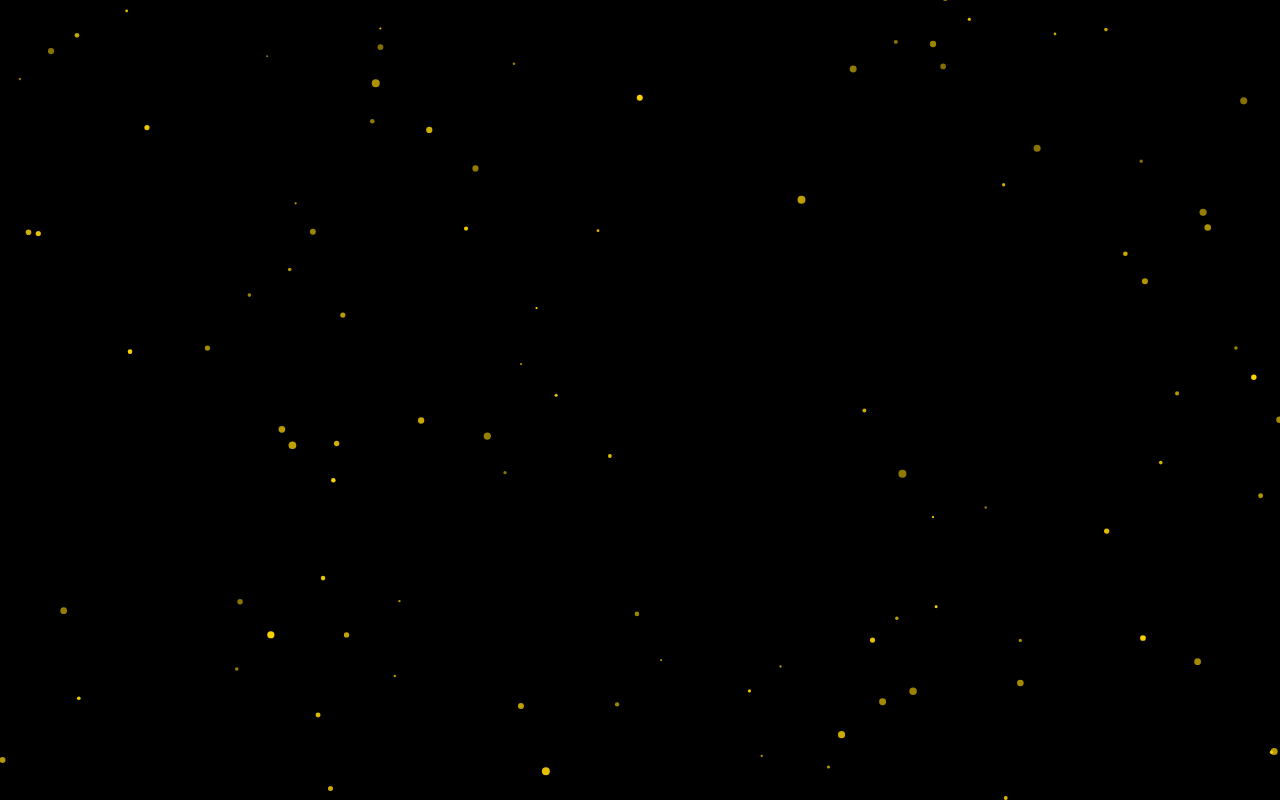
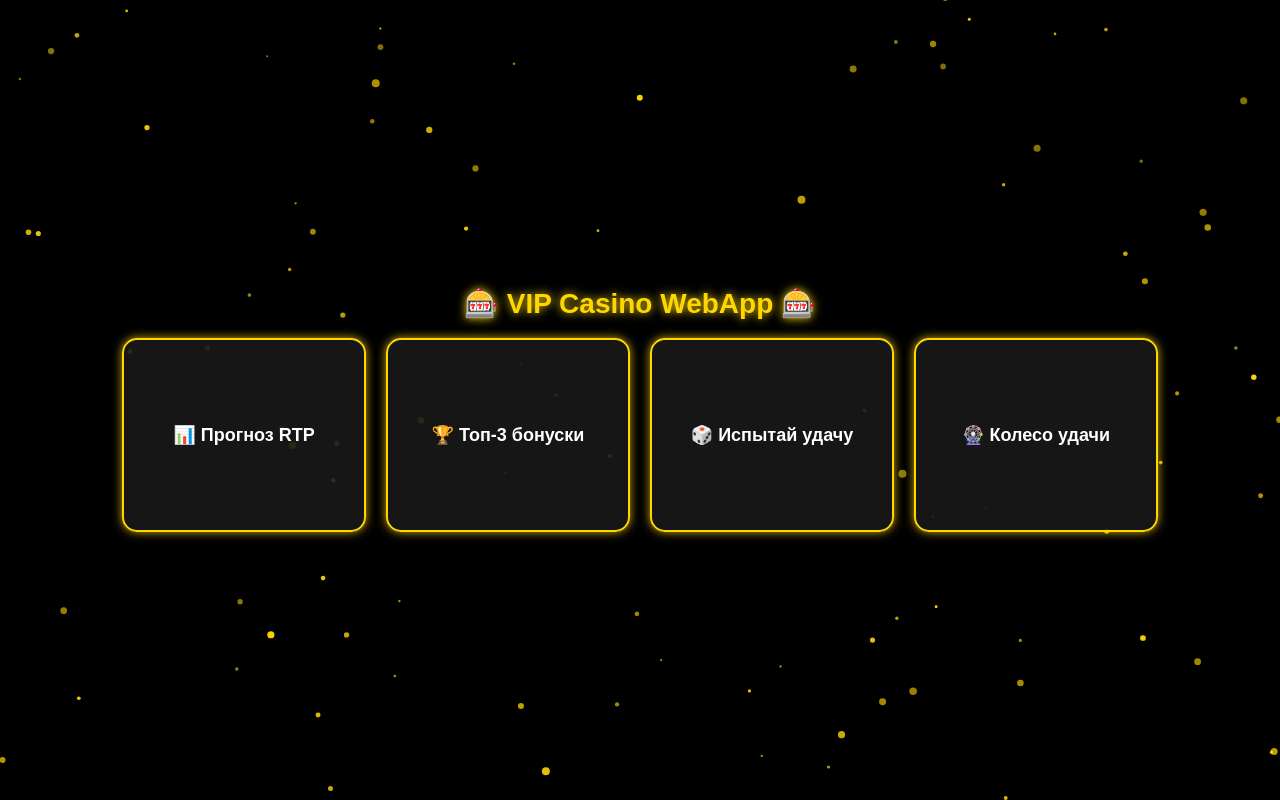
Before and after one commit to metan0l/shukavv, a plain HTML site: page index.html in a window 1280 px wide. Drawn offline with Linux system fonts and the light colour scheme.

Commit message:
Add files via upload

```diff
--- a/index.html
+++ b/index.html
@@ -9,6 +9,14 @@
             margin: 0;
             overflow: hidden;
             background-color: #000;
+            font-family: 'Arial', sans-serif;
+            display: flex;
+            flex-direction: column;
+            align-items: center;
+            justify-content: center;
+            height: 100vh;
+            text-align: center;
+            color: gold;
         }
         canvas {
             position: absolute;
@@ -16,11 +24,50 @@
             left: 0;
             width: 100%;
             height: 100%;
+            z-index: -1;
+        }
+        .menu {
+            position: relative;
+            z-index: 2;
+            display: flex;
+            flex-wrap: wrap;
+            gap: 20px;
+            justify-content: center;
+        }
+        .card {
+            background: rgba(25, 25, 25, 0.9);
+            border: 2px solid gold;
+            padding: 20px;
+            width: 200px;
+            height: 150px;
+            display: flex;
+            align-items: center;
+            justify-content: center;
+            border-radius: 15px;
+            font-size: 18px;
+            font-weight: bold;
+            color: white;
+            cursor: pointer;
+            transition: 0.3s;
+            box-shadow: 0 0 10px rgba(255, 215, 0, 0.8);
+        }
+        .card:hover {
+            background: gold;
+            color: black;
+            box-shadow: 0 0 20px rgba(255, 215, 0, 1);
+            transform: scale(1.1);
         }
     </style>
 </head>
 <body>
     <canvas id="background"></canvas>
+    <h1 style="font-size: 28px; text-shadow: 0 0 10px gold;">🎰 VIP Casino WebApp 🎰</h1>
+    <div class="menu">
+        <div class="card" onclick="alert('Прогноз RTP скоро будет!')">📊 Прогноз RTP</div>
+        <div class="card" onclick="alert('Топ-3 слотов скоро будет!')">🏆 Топ-3 бонуски</div>
+        <div class="card" onclick="alert('Испытай удачу скоро будет!')">🎲 Испытай удачу</div>
+        <div class="card" onclick="alert('Колесо удачи скоро будет!')">🎡 Колесо удачи</div>
+    </div>
 
     <script>
         const canvas = document.getElementById("background");
```
